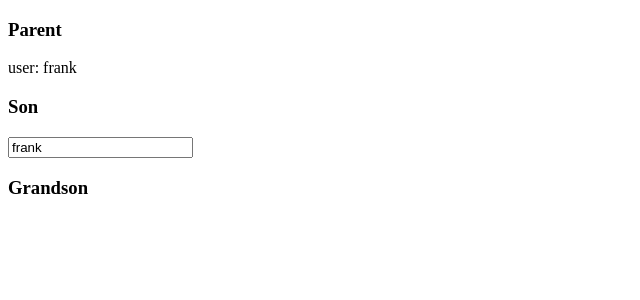
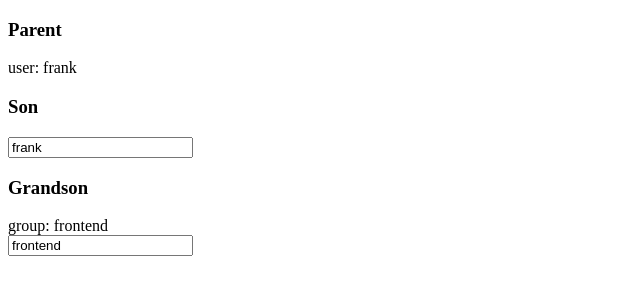
Before and after one commit to Laishuxin/implement-react-redux, a React (Create React App) app: page / in a window 1280 px wide. Shown: the top 300 px of the page, without its empty margins (0-640 px from the left). Built offline with nearby package versions, Linux system fonts and the light colour scheme.

Commit message:
perf: 实现精准更新

```diff
--- a/src/App.tsx
+++ b/src/App.tsx
@@ -31,14 +31,21 @@ const Son = () => {
   )
 }
 
-const Grandson = () => {
+const Grandson = connect(state => ({ group: state.group }))(
+  ({ group, dispatch }) => {
     console.log('Grandson: ', Math.random())
+    const onChange = e => {
+      dispatch({ type: 'updateGroup', payload: { name: e.target.value } })
+    }
     return (
       <section>
         <h3>Grandson</h3>
+        <div>group: {group.name}</div>
+        <input type='text' value={group.name} onChange={onChange} />
       </section>
     )
-}
+  },
+)
 
 const User = connect(state => ({ user: state.user }))(({ user }) => {
   console.log('User: ', Math.random())
--- a/src/react-redux.tsx
+++ b/src/react-redux.tsx
@@ -1,9 +1,11 @@
 // @ts-nocheck
-import { createContext, useState, useEffect } from 'react'
+import { createContext, useState, useEffect, useMemo } from 'react'
+import { shallowEqual, isFunc } from './utils'
 export const AppContext = createContext(null)
 export const store = {
   state: {
     user: { name: 'frank', age: 18 }, // 暂且进行简单的初始化
+    group: { name: 'frontend' },
   },
   setState(newState) {
     store.state = newState
@@ -21,14 +23,23 @@ export const store = {
 
 export const connect = selector => Component => {
   return props => {
-    const { state, setState } = store
     const [, update] = useState({})
-    useEffect(() => store.subscribe(() => update({})), [])
+    selector = typeof selector === 'function' ? selector : state => ({ state })
+    const data = selector(store.state)
 
-    const data = typeof selector === 'function' ? selector(state) : { state }
+    useEffect(
+      () =>
+        store.subscribe(() => {
+          const newData = selector(store.state)
+          if (!shallowEqual(data, newData)) {
+            update({})
+          }
+        }),
+      [data],
+    )
 
     const dispatch = action => {
-      setState(reducer(state, action))
+      store.setState(reducer(store.state, action))
     }
     return <Component {...props} dispatch={dispatch} {...data} />
   }
@@ -50,5 +61,11 @@ const reducer = (state, { type, payload }) => {
       },
     }
   }
+  if (type === 'updateGroup') {
+    return {
+      ...state,
+      group: payload,
+    }
+  }
   return state
 }
--- /dev/null
+++ b/src/utils.ts
@@ -0,0 +1,28 @@
+// @ts-nocheck
+export const shallowEqual = (o1, o2) => {
+  if (o1 === o2) {
+    return true
+  }
+
+  if (
+    typeof o1 !== 'object' ||
+    o1 === null ||
+    typeof o2 !== 'object' ||
+    o2 === null
+  ) {
+    return false
+  }
+
+  const keysO1 = Object.keys(o1)
+  if (keysO1.length !== Object.keys(o2).length) {
+    return false
+  }
+
+  for (const key of keysO1) {
+    if (!o2.hasOwnProperty(key) || o1[key] !== o2[key]) {
+      return false
+    }
+  }
+
+  return true
+}
```
Lines whose indentation alone changed are shown as unchanged.
